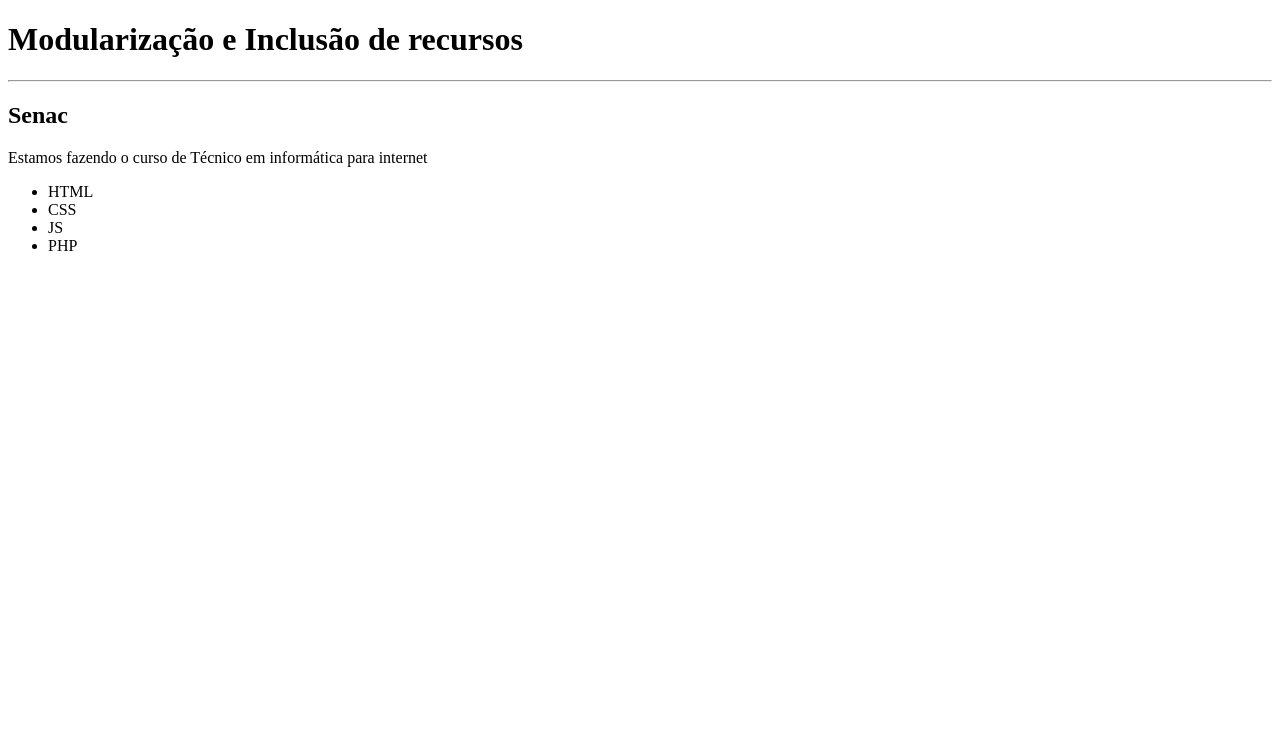
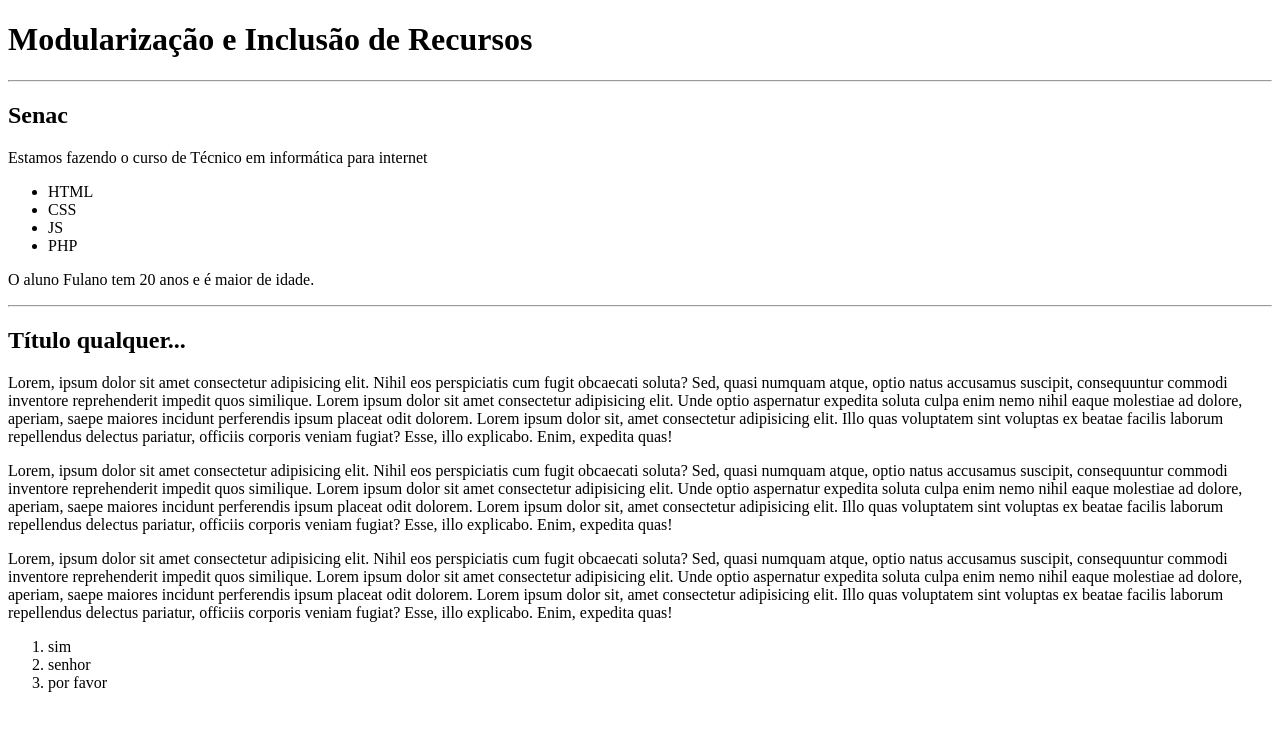
Before and after one commit to VitorGGama/aulas-php, a PHP site: page /08-include-e-require.php in a window 1280 px wide. Shown: the top 731 px of the page. Run offline with PHP 8.4, Linux system fonts and the light colour scheme.

Commit message:
require e include

```diff
--- a/08-include-e-require.php
+++ b/08-include-e-require.php
@@ -1,31 +1,48 @@
 <?php
-/*Fazendo a inclusão de um arquivo de recursos */
-include "recursos.php";
+/* Fazendo a inclusão de um arquivo de recursos */
+require "recursos.php";
+
+/* include OU require
+A diferença entre eles é na forma como lidam no
+caso de acontecer algum erro na inclusão.
+
+Erros de carregamento com include, dão alertas (warnings)
+mas NÃO PARAM completamente a aplicação.
+
+Erros de carregamento com require, dão erro fatal (fatal
+error), e PARAM completamente a aplicação. */
 ?>
-
-
 <!DOCTYPE html>
 <html lang="pt-br">
 <head>
     <meta charset="UTF-8">
     <meta name="viewport" content="width=device-width, initial-scale=1.0">
-    <title>Modularização e Inclusão de recursos </title>
+    <title>Modularização e Inclusão de Recursos</title>
 </head>
 <body>
-    <h1>Modularização e Inclusão de recursos </h1>
+    <h1>Modularização e Inclusão de Recursos</h1>
     <hr>
-    <h2><?=ESCOLA?></h2>
+
+    <h2> <?=ESCOLA?> </h2>
     <p>Estamos fazendo o curso de <?=$curso?></p>
 
-
+    <!-- Monte uma lista não-ordenada contendo
+    cada uma das tecnologias -->
     <ul>
-        <li><?=$tecnologias[0]?> </li>
-        <li><?=$tecnologias[1]?> </li>
-        <li><?=$tecnologias[2]?> </li>
-        <li><?=$tecnologias[3]?> </li>
-
+        <?php foreach($tecnologias as $tecnologia){ ?>
+            <li> <?=$tecnologia?> </li>
+        <?php } ?>
     </ul>
 
+    <p> O aluno Fulano tem 20 anos e é <?=verificaIdade(20)?>
+    de idade. </p>
+
+    <hr>
+
+    <article>
+        <h2>Título qualquer...</h2>
+        <?php include "textos.php" ?>
+    </article>
 
 
 </body>
--- /dev/null
+++ b/lista.html
@@ -0,0 +1,5 @@
+<ol>
+    <li>sim </li>
+    <li>senhor</li>
+    <li>por favor</li>
+</ol>
--- /dev/null
+++ b/textos.php
@@ -0,0 +1,11 @@
+<p>Lorem, ipsum dolor sit amet consectetur adipisicing elit. Nihil eos perspiciatis cum fugit obcaecati soluta? Sed, quasi numquam atque, optio natus accusamus suscipit, consequuntur commodi inventore reprehenderit impedit quos similique. Lorem ipsum dolor sit amet consectetur adipisicing elit. Unde optio aspernatur expedita soluta culpa enim nemo nihil eaque molestiae ad dolore, aperiam, saepe maiores incidunt perferendis ipsum placeat odit dolorem.
+    Lorem ipsum dolor sit, amet consectetur adipisicing elit. Illo quas voluptatem sint voluptas ex beatae facilis laborum repellendus delectus pariatur, officiis corporis veniam fugiat? Esse, illo explicabo. Enim, expedita quas!
+</p>
+<p>Lorem, ipsum dolor sit amet consectetur adipisicing elit. Nihil eos perspiciatis cum fugit obcaecati soluta? Sed, quasi numquam atque, optio natus accusamus suscipit, consequuntur commodi inventore reprehenderit impedit quos similique. Lorem ipsum dolor sit amet consectetur adipisicing elit. Unde optio aspernatur expedita soluta culpa enim nemo nihil eaque molestiae ad dolore, aperiam, saepe maiores incidunt perferendis ipsum placeat odit dolorem.
+    Lorem ipsum dolor sit, amet consectetur adipisicing elit. Illo quas voluptatem sint voluptas ex beatae facilis laborum repellendus delectus pariatur, officiis corporis veniam fugiat? Esse, illo explicabo. Enim, expedita quas!
+</p>
+<p>Lorem, ipsum dolor sit amet consectetur adipisicing elit. Nihil eos perspiciatis cum fugit obcaecati soluta? Sed, quasi numquam atque, optio natus accusamus suscipit, consequuntur commodi inventore reprehenderit impedit quos similique. Lorem ipsum dolor sit amet consectetur adipisicing elit. Unde optio aspernatur expedita soluta culpa enim nemo nihil eaque molestiae ad dolore, aperiam, saepe maiores incidunt perferendis ipsum placeat odit dolorem.
+    Lorem ipsum dolor sit, amet consectetur adipisicing elit. Illo quas voluptatem sint voluptas ex beatae facilis laborum repellendus delectus pariatur, officiis corporis veniam fugiat? Esse, illo explicabo. Enim, expedita quas!
+</p>
+
+<?php include "lista.html"?>
```
